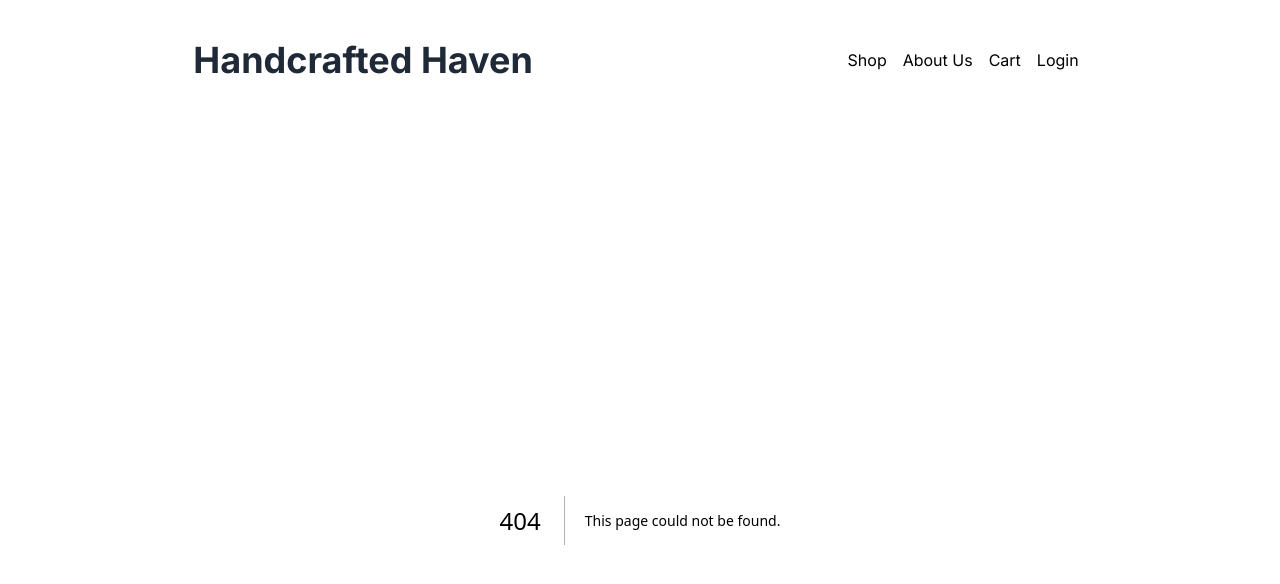
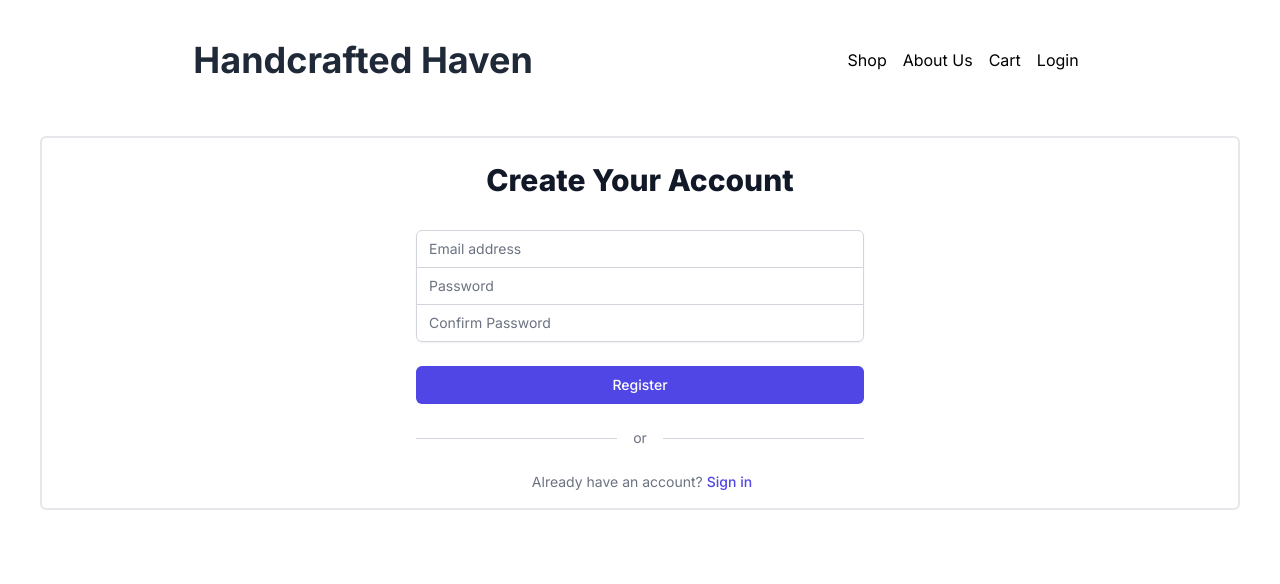
Before and after one commit to AbelAguilarAguirre/handcrafted-haven, a Next.js app: page /register in a window 1280 px wide. Before the commit this address had no page. Shown: the top 584 px of the page. Built offline with nearby package versions, Linux system fonts and the light colour scheme.

Commit message:
Add Register Form Page

```diff
--- /dev/null
+++ b/src/app/register/page.tsx
@@ -0,0 +1,6 @@
+import RegisterPage from "../ui/register-form";
+
+export default function Page()
+{
+    return <RegisterPage />;
+}
--- /dev/null
+++ b/src/app/ui/register-form.tsx
@@ -0,0 +1,107 @@
+'use client'
+
+import { useState } from "react";
+import Link from "next/link";
+
+export default function RegisterPage() {
+  const [email, setEmail] = useState("");
+  const [password, setPassword] = useState("");
+  const [confirmPassword, setConfirmPassword] = useState("");
+
+  const handleSubmit = (e: React.FormEvent<HTMLFormElement>) => {
+    e.preventDefault();
+    // Handle form submission logic here
+    console.log("Email:", email);
+    console.log("Password:", password);
+    console.log("Confirm Password:", confirmPassword);
+  };
+
+  return (
+    <div className="flex items-center justify-center border-2 rounded-md pb-4 px-2 sm:px-6 lg:px-8 m-4 sm:mx-10">
+      <div className="max-w-md w-full">
+        <div>
+          <h2 className="mt-6 text-center text-3xl font-extrabold text-gray-900">
+            Create Your Account
+          </h2>
+        </div>
+        <form onSubmit={handleSubmit} className="mt-8 space-y-6">
+          <div className="rounded-md shadow-sm -space-y-px">
+            <div>
+              <label htmlFor="email-address" className="sr-only">
+                Email address
+              </label>
+              <input
+                id="email-address"
+                name="email"
+                type="email"
+                autoComplete="email"
+                required
+                value={email}
+                onChange={(e) => setEmail(e.target.value)}
+                className="appearance-none rounded-none relative block w-full px-3 py-2 border border-gray-300 placeholder-gray-500 text-gray-900 rounded-t-md focus:outline-none focus:ring-indigo-500 focus:border-indigo-500 focus:z-10 sm:text-sm"
+                placeholder="Email address"
+              />
+            </div>
+            <div>
+              <label htmlFor="password" className="sr-only">
+                Password
+              </label>
+              <input
+                id="password"
+                name="password"
+                type="password"
+                autoComplete="new-password"
+                required
+                value={password}
+                onChange={(e) => setPassword(e.target.value)}
+                className="appearance-none rounded-none relative block w-full px-3 py-2 border border-gray-300 placeholder-gray-500 text-gray-900 focus:outline-none focus:ring-indigo-500 focus:border-indigo-500 focus:z-10 sm:text-sm"
+                placeholder="Password"
+              />
+            </div>
+            <div>
+              <label htmlFor="confirm-password" className="sr-only">
+                Confirm Password
+              </label>
+              <input
+                id="confirm-password"
+                name="confirm-password"
+                type="password"
+                autoComplete="new-password"
+                required
+                value={confirmPassword}
+                onChange={(e) => setConfirmPassword(e.target.value)}
+                className="appearance-none rounded-none relative block w-full px-3 py-2 border border-gray-300 placeholder-gray-500 text-gray-900 rounded-b-md focus:outline-none focus:ring-indigo-500 focus:border-indigo-500 focus:z-10 sm:text-sm"
+                placeholder="Confirm Password"
+              />
+            </div>
+          </div>
+
+          <div>
+            <button
+              type="submit"
+              className="group relative w-full flex justify-center py-2 px-4 border border-transparent text-sm font-medium rounded-md text-white bg-indigo-600 hover:bg-indigo-700 focus:outline-none focus:ring-2 focus:ring-offset-2 focus:ring-indigo-500"
+            >
+              Register
+            </button>
+          </div>
+          <div className="flex items-center justify-between mt-6">
+            <span className="border-b border-gray-300 flex-1"></span>
+            <span className="px-4 text-sm text-gray-500">or</span>
+            <span className="border-b border-gray-300 flex-1"></span>
+          </div>
+          <div className="text-sm text-center mt-4">
+            <span className="text-gray-500 p-1">
+              Already have an account?
+            </span>
+            <Link
+              href="/login"
+              className="font-medium text-indigo-600 hover:text-indigo-500"
+            >
+            Sign in
+            </Link>
+          </div>
+        </form>
+      </div>
+    </div>
+  );
+}
```
